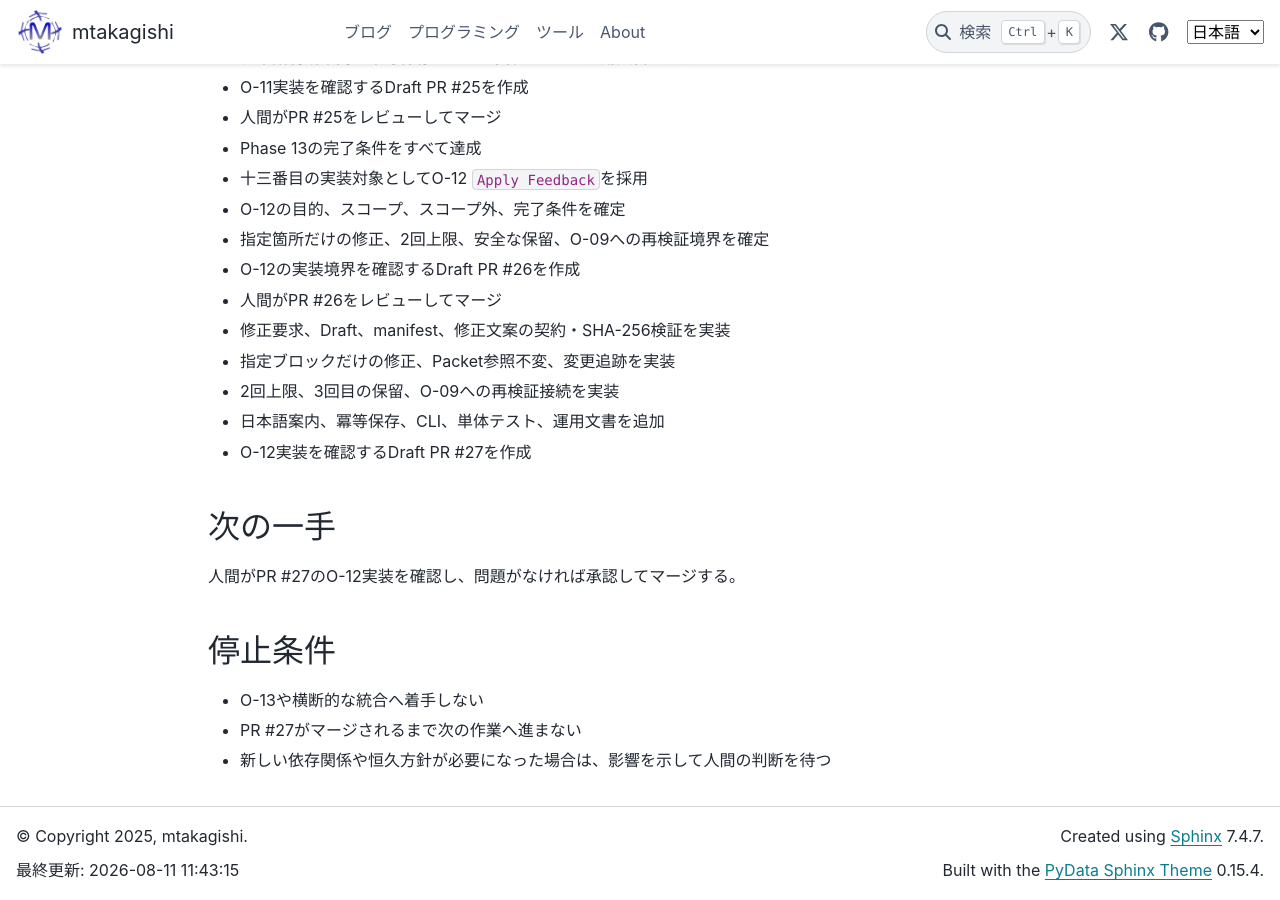
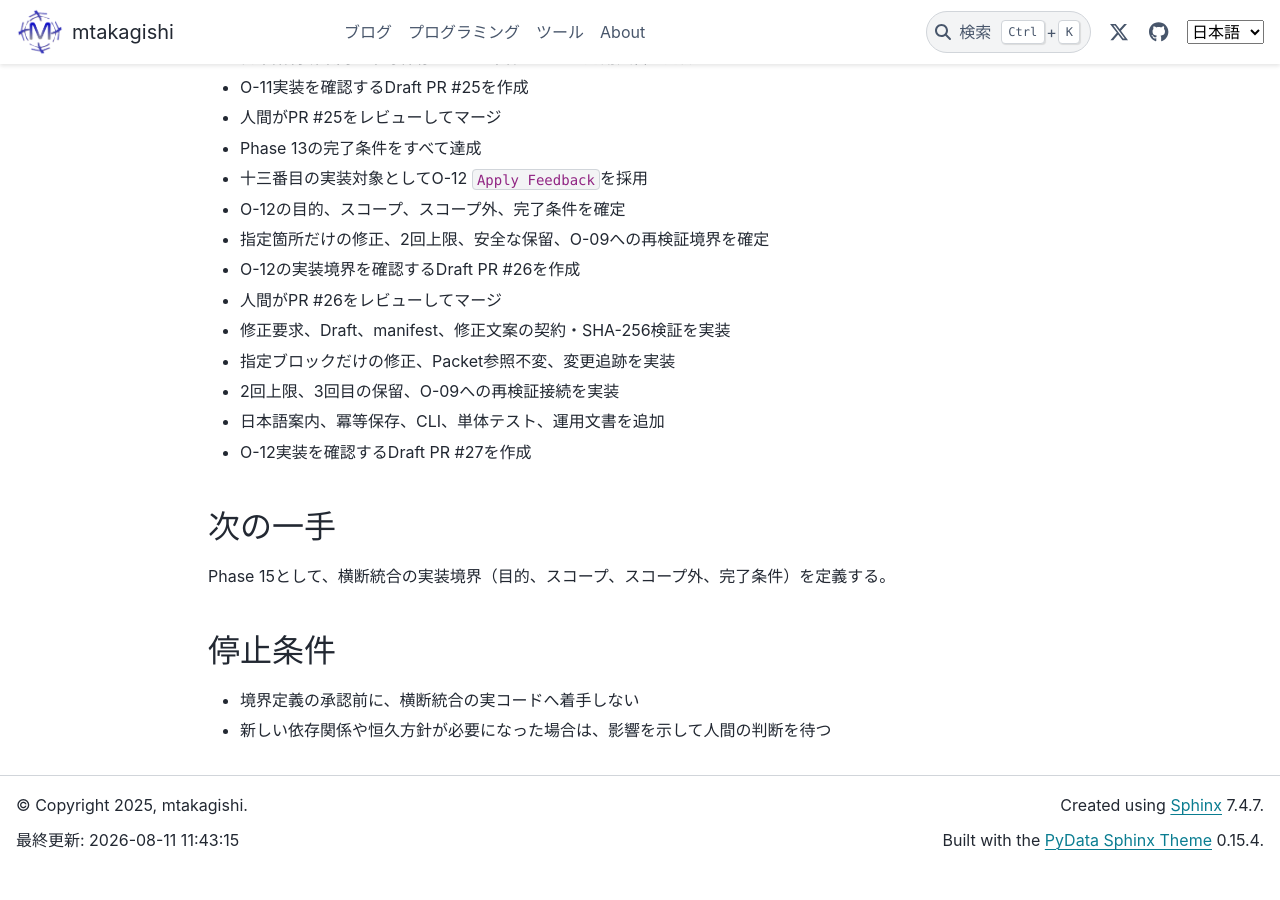
Before and after one commit to mtakagishi/note, a Sphinx documentation site: the page built from docs/agents/knowledge-harness/STATUS.md, in a window 1280 px wide and 900 px high, scrolled down 4395 px. Built offline with Sphinx 7.4.7 and the PyData theme 0.15.4, drawn with Linux system fonts in a browser that asks for light colours; after the commit the page ends 5264 px from its top, so only the background shows below that; some of the changed text lies outside the part shown.

Commit message:
docs: resume after PR27 and set next phase boundary task

```diff
--- a/docs/agents/knowledge-harness/STATUS.md
+++ b/docs/agents/knowledge-harness/STATUS.md
@@ -5,10 +5,10 @@
 ## 現在地
 
 - フェーズ: Phase 14 / Operation設計
-- 状態: O-12 `Apply Feedback`実装PRのレビュー待ち
+- 状態: O-12 `Apply Feedback`実装をマージ済み。次フェーズの着手条件を確認中
 - 継続状態の正本: [GitHub Issue #2](https://github.com/mtakagishi/note/issues/2)
-- 完了PR: [GitHub PR #3](https://github.com/mtakagishi/note/pull/3)〜[GitHub PR #25](https://github.com/mtakagishi/note/pull/25)
-- レビュー対象: [GitHub PR #27](https://github.com/mtakagishi/note/pull/27)
+- 完了PR: [GitHub PR #3](https://github.com/mtakagishi/note/pull/3)〜[GitHub PR #27](https://github.com/mtakagishi/note/pull/27)
+- レビュー対象: なし
 - ブロッカー: なし
 
 ## 完了
@@ -156,10 +156,9 @@
 
 ## 次の一手
 
-人間がPR #27のO-12実装を確認し、問題がなければ承認してマージする。
+Phase 15として、横断統合の実装境界（目的、スコープ、スコープ外、完了条件）を定義する。
 
 ## 停止条件
 
-- O-13や横断的な統合へ着手しない
-- PR #27がマージされるまで次の作業へ進まない
+- 境界定義の承認前に、横断統合の実コードへ着手しない
 - 新しい依存関係や恒久方針が必要になった場合は、影響を示して人間の判断を待つ
```
